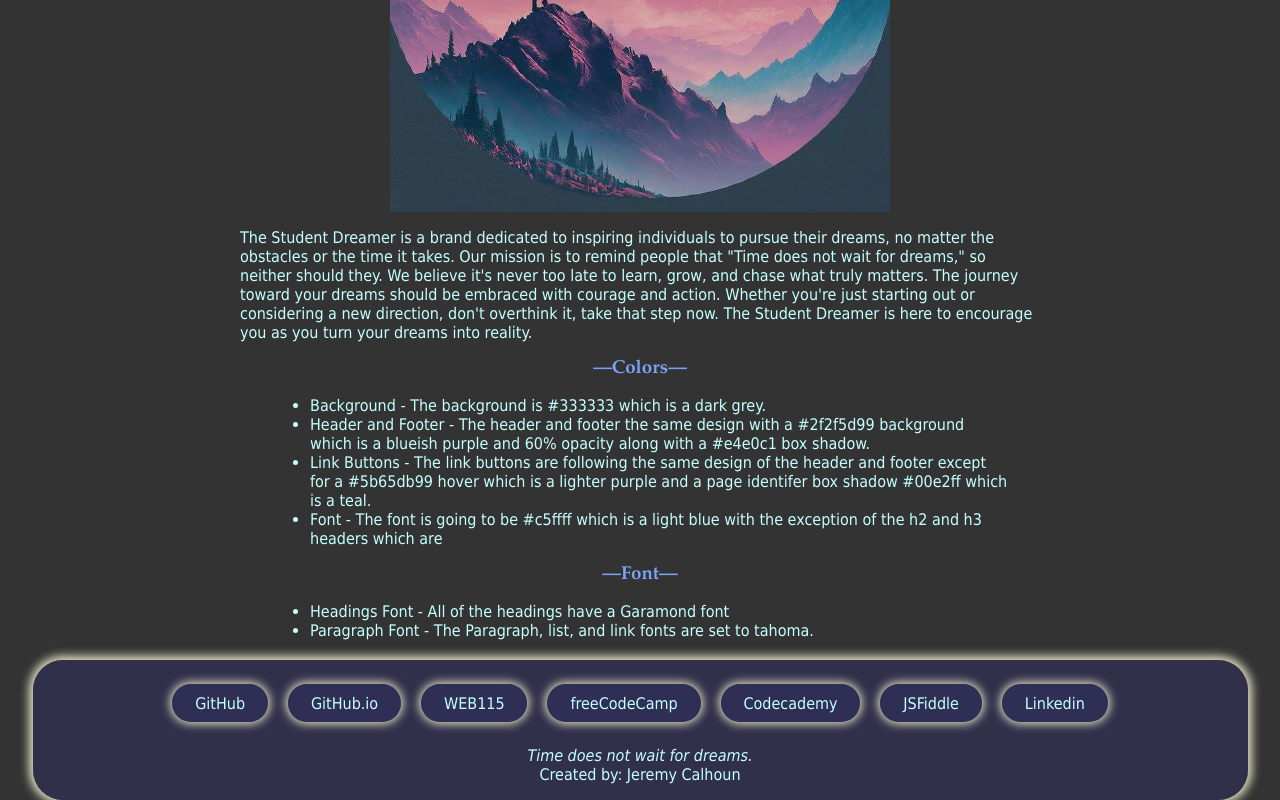
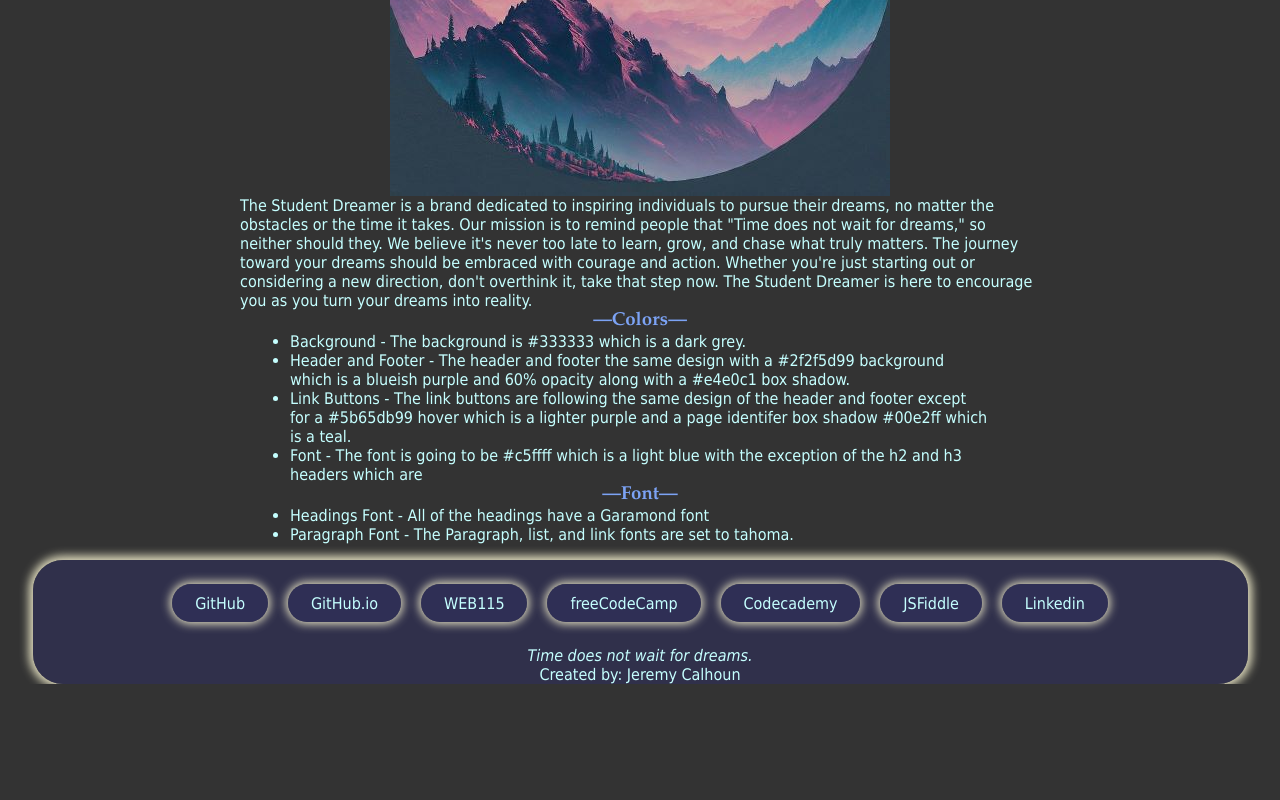
Before and after one commit to jcalhou9/jcalhou9.github.io, a plain HTML site: page brand.html in a window 1280 px wide. Shown: the part 538-1338 px from the top of the page. After the commit the page ends 1222 px from the top, so only its background shows below. Drawn offline with Linux system fonts and the light colour scheme.

Commit message:
spacing adjustments

```diff
--- a/styles/stylesheet.css
+++ b/styles/stylesheet.css
@@ -1,12 +1,13 @@
 /* Jeremy Calhoun */
 /* WEB115-N801 Fall 24 */
+
 
 
 html {
 	background: #333333;
 }
 
-header, footer{
+header, footer {
 	width: 1215px;
 	margin: auto;
 	text-align: center;
@@ -16,11 +17,12 @@ header, footer{
 	border-radius: 30px;
 }
 
-header ul, footer ul{
+header ul, footer ul {
 	padding:0ch 2ch;
 }
 
-h1{
+
+h1 {
 	font-family: Garamond;
 	font-size: 3em;
 }
@@ -31,7 +33,7 @@ h2 {
 	margin: auto;
 	text-align: center;
 	color: #7ca3f5;
-	padding: .5ch;
+	/* padding: .5ch; */
 }
 
 h3 {
@@ -44,12 +46,11 @@ h3 {
 p {
 	font-family: tahoma;
 	max-width: 800px;
-	margin-left: auto;
-	margin-right: auto;
+	margin: auto;
 	color: #c5ffff;
 }
 
-body{
+body {
 	padding-top: .6ch;
 	display: flex;
 	flex-direction: column;
@@ -57,18 +58,23 @@ body{
 	margin: auto;
 }
 
-main{
+main {
 	display: flex;
 	flex-direction: column;
 	flex-grow: 1;
 	justify-content: center;
 }
 
-article{
-	padding-bottom: .5ch;
+main ul {
+	padding: 0;
+	margin: auto;
 }
 
-header li, footer li{
+article {
+	padding-bottom: 2ch;
+}
+
+header li, footer li {
 	display: inline-flex;
 	padding: 1ch;
 }
@@ -94,15 +100,10 @@ header li a:active, footer li a:active {
 	box-shadow:0 0 10px 10px #e4e0c1;
 }
 
-li{
-	/* padding: 1ch; */
-}
-
 /* webpage pictures */
 .image {
 	display: block;
-	margin-left: auto;
-	margin-right: auto;
+	margin: auto;
 }
 
 /* any list in the main section */
@@ -110,8 +111,7 @@ li{
 	list-style-type: disc;
 	font-family: tahoma;
 	max-width:700px;
-	margin-left: auto;
-	margin-right: auto;
+	margin: auto;
 	color: #c5ffff;
 }
 
@@ -125,7 +125,7 @@ li{
 }
 
 @media only screen and (max-width: 1215px) {
-	header, footer{
+	header, footer {
 	width: 98%;
 	}
 }
```
Also changed, not shown: brand.html (+0 -2 lines).
